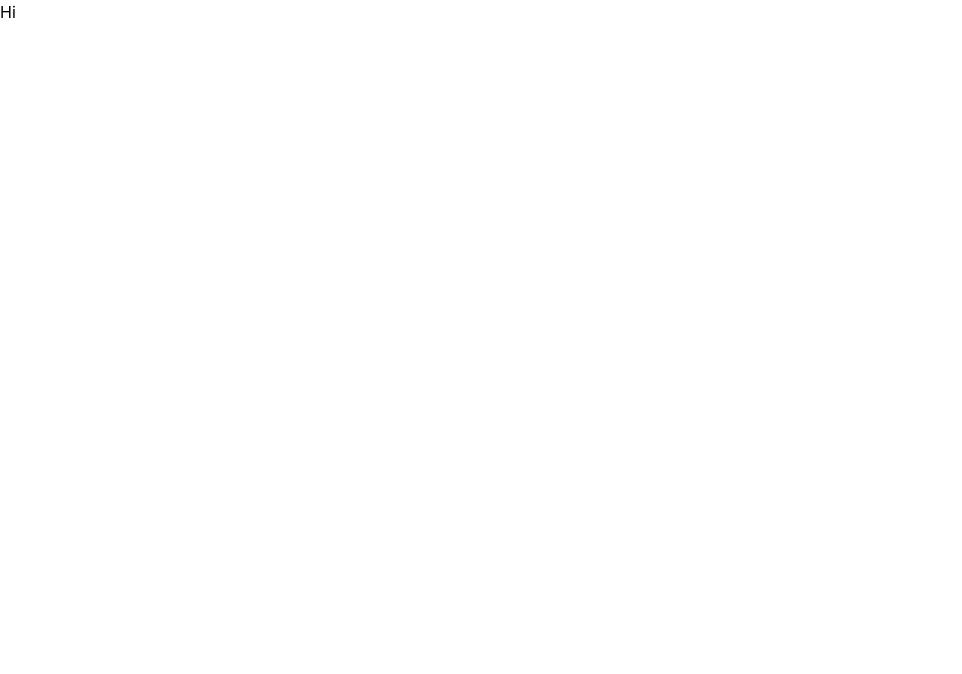
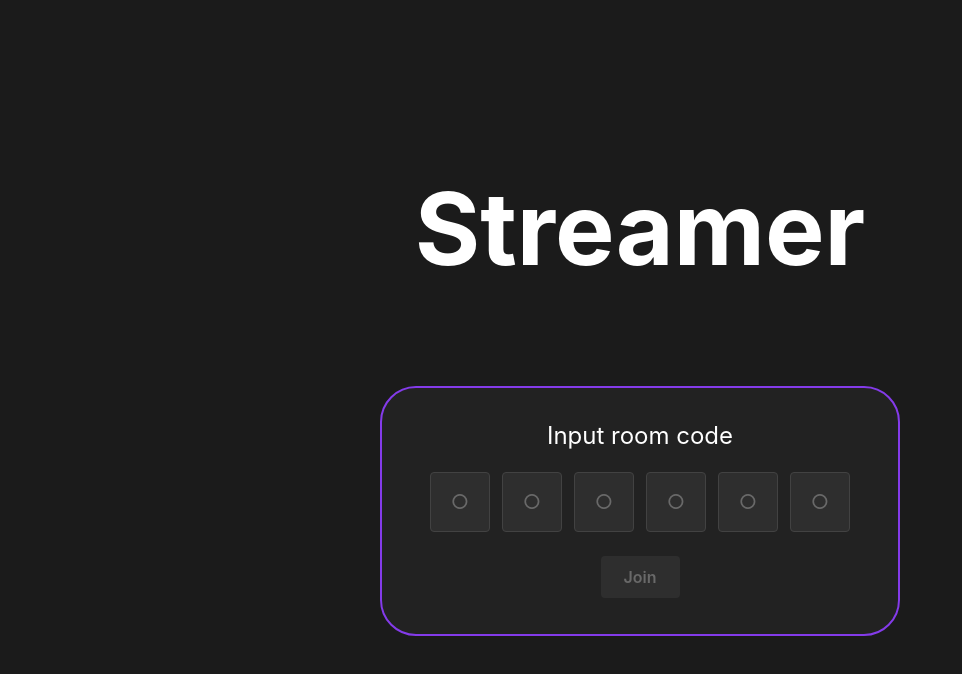
Before and after one commit to jonaszmielke/streamer, a Next.js app: page / in a window 1280 px wide. Shown: the top 674 px of the page, without its empty margins (0-962 px from the left). Built offline with nearby package versions, Linux system fonts and the light colour scheme.

Commit message:
Basic layout

```diff
--- a/app/layout.tsx
+++ b/app/layout.tsx
@@ -1,15 +1,10 @@
 import '@mantine/core/styles.css'
 
-import React from 'react'
 import { ColorSchemeScript, mantineHtmlProps, MantineProvider } from '@mantine/core'
-import { theme } from '../theme'
+import { theme } from '@/shared/theme'
+import { theme as mantineTheme } from '../theme'
 
-export const metadata = {
-    title: 'Streamer',
-    description: "Jonasz's streaming app",
-}
-
-export default function RootLayout({ children }: { children: any }) {
+const RootLayout = ({ children }: { children: any }) => {
     return (
         <html lang="en" {...mantineHtmlProps}>
             <head>
@@ -20,9 +15,12 @@ export default function RootLayout({ children }: { children: any }) {
                     content="minimum-scale=1, initial-scale=1, width=device-width, user-scalable=no"
                 />
             </head>
-            <body>
-                <MantineProvider theme={theme}>{children}</MantineProvider>
+            <body style={{ backgroundColor: theme.gray[0] }}>
+                <MantineProvider theme={mantineTheme} forceColorScheme="dark">
+                    {children}
+                </MantineProvider>
             </body>
         </html>
     )
 }
+export default RootLayout
--- a/app/page.tsx
+++ b/app/page.tsx
@@ -1,3 +1,55 @@
-export default function HomePage() {
-    return <>Hi</>
+'use client'
+
+import { useState } from 'react'
+import Link from 'next/link'
+import { Button, Flex, PinInput, rem, Text, Title } from '@mantine/core'
+import { theme } from '@/shared/theme'
+
+const HomePage = () => {
+    const [roomNumber, setRoomNumber] = useState<string>('')
+
+    return (
+        <Flex flex={1} mih="100vh" justify="center" align="center">
+            <Flex direction="column" align="center" gap={12}>
+                <Title c={theme.white[0]} size={100} mb="10vh">
+                    Streamer
+                </Title>
+                <Flex
+                    direction="column"
+                    align="center"
+                    gap={24}
+                    bd={`2px solid ${theme.violet[0]}`}
+                    bdrs={36}
+                    py={36}
+                    px={48}
+                    bg={theme.gray[1]}
+                >
+                    <Text c={theme.white[0]} size={rem(24)}>
+                        Input room code
+                    </Text>
+                    <PinInput length={6} size="xl" value={roomNumber} onChange={setRoomNumber} />
+                    <Link
+                        href={`/room/${roomNumber}`}
+                        onClick={(e) => roomNumber.length !== 6 && e.preventDefault()}
+                    >
+                        <Button
+                            disabled={roomNumber.length !== 6}
+                            color={theme.violet[0]}
+                            variant="filled"
+                            size="md"
+                            styles={{
+                                root: {
+                                    cursor: 'default',
+                                },
+                            }}
+                        >
+                            Join
+                        </Button>
+                    </Link>
+                </Flex>
+            </Flex>
+        </Flex>
+    )
 }
+
+export default HomePage
--- a/eslint.config.mjs
+++ b/eslint.config.mjs
@@ -6,6 +6,9 @@ import tseslint from 'typescript-eslint';
 export default defineConfig(
   tseslint.configs.recommended,
   ...mantine,
+  {
+    rules: {'curly': 'off'}
+  },
   { ignores: ['**/*.{mjs,cjs,js,d.ts,d.mts}', '.next'] },
   {
     files: ['**/*.story.tsx'],
--- a/package.json
+++ b/package.json
@@ -24,6 +24,8 @@
     "@mantine/hooks": "8.3.16",
     "@next/bundle-analyzer": "^16.0.0",
     "@tabler/icons-react": "^3.35.0",
+    "@vidstack/react": "^1.12.13",
+    "media-icons": "^1.1.5",
     "next": "16.1.6",
     "react": "19.2.4",
     "react-dom": "19.2.4"
--- /dev/null
+++ b/shared/theme.ts
@@ -0,0 +1,5 @@
+export const theme = {
+    violet: ['#843BEA', '#4A2184'],
+    gray: ['#1B1B1B', '#222222'],
+    white: ['#FFFFFF'],
+}
--- a/test-utils/index.ts
+++ /dev/null
@@ -1,5 +0,0 @@
-import userEvent from '@testing-library/user-event';
-
-export * from '@testing-library/react';
-export { render } from './render';
-export { userEvent };
```
Also changed, not shown: app/room/[roomNumber]/layout.tsx (added, +22 -0 lines), app/room/[roomNumber]/page.tsx (added, +58 -0 lines), test-utils/render.tsx (deleted, +0 -13 lines), theme.ts (+4 -4 lines), 1 other file (tests, documents, lock files or other folders).
